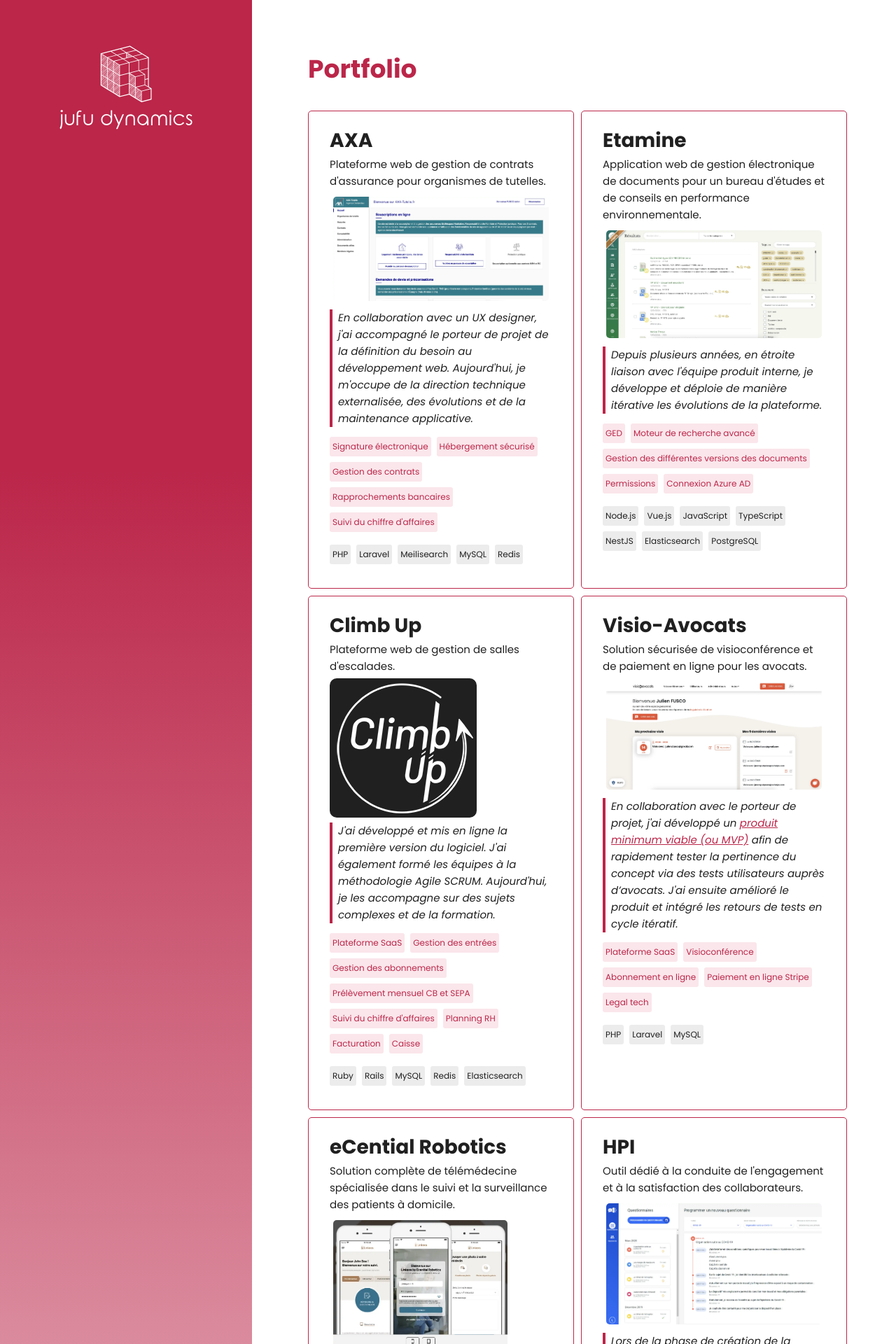
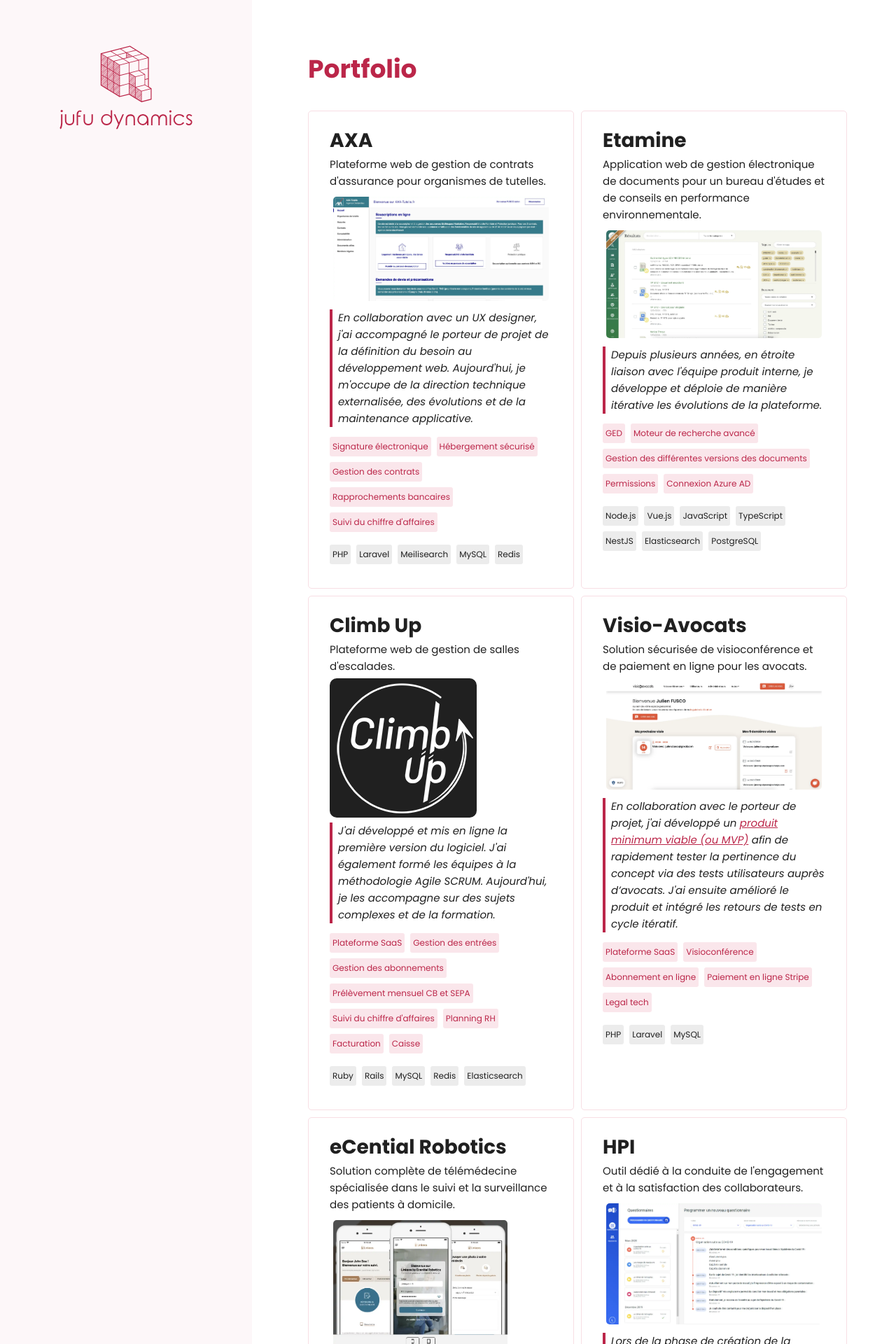
Before and after one commit to imjufu/jufu-dynamics.github.io, a Jekyll site: the page built from portfolio.html, in a window 1280 px wide. Shown: the top 1920 px of the page at 70% size. Built offline with Jekyll 4.4.1, drawn with Linux system fonts in a browser that asks for light colours; nearby versions of some CDN libraries.

Commit message:
Update design

```diff
--- a/_sass/_pages.scss
+++ b/_sass/_pages.scss
@@ -26,7 +26,7 @@
       padding: 2rem 0;
       font-size: 0.75rem;
       line-height: 1.2rem;
-      border-bottom: 1px solid $mainColor;
+      border-bottom: 1px solid lighten($mainColor, 48%);
       &:first-child {
         padding-top: 0;
       }
@@ -79,7 +79,7 @@
       grid-template-columns: 50% 50%;
       & > div {
         padding: 1.5rem;
-        border: 1px solid $mainColor;
+        border: 1px solid lighten($mainColor, 48%);
         border-radius: 0.25rem;
         &:first-child {
           padding-top: 1.5rem;
--- a/_sass/_sidebar.scss
+++ b/_sass/_sidebar.scss
@@ -10,7 +10,6 @@
     }
   }
   header {
-    background-color: $mainColor;
     padding: 1rem;
     text-align: center;
     .logo {
@@ -37,7 +36,6 @@
 
 @media only screen and (min-width: 49rem) {
   .barre-laterale {
-    background-image: linear-gradient(180deg, $mainColor 20%, $white 100%);
     justify-content: space-between;
     padding: 2rem;
     gap: 2em;
```
Also changed, not shown: assets/images/logo.svg.
